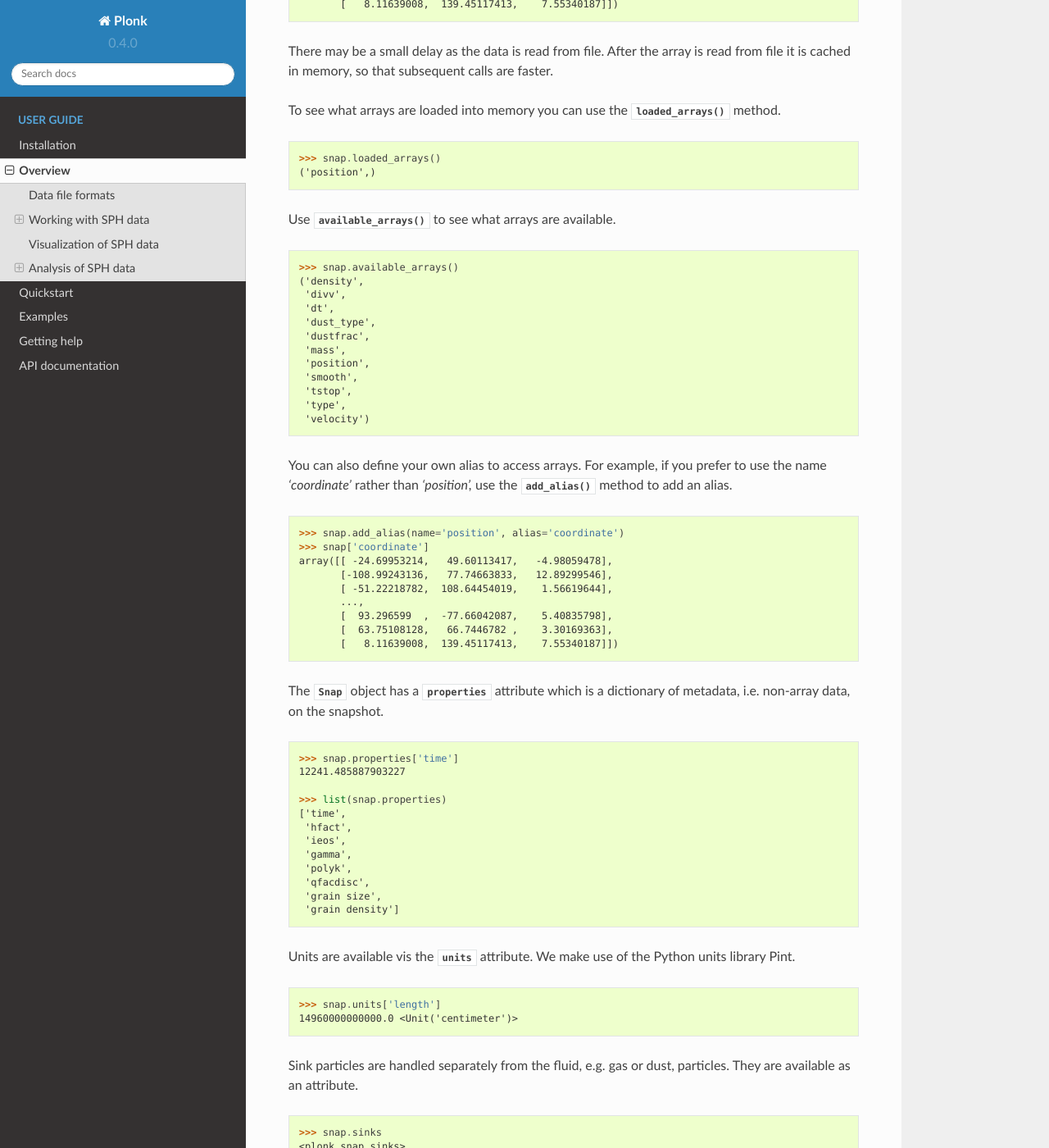
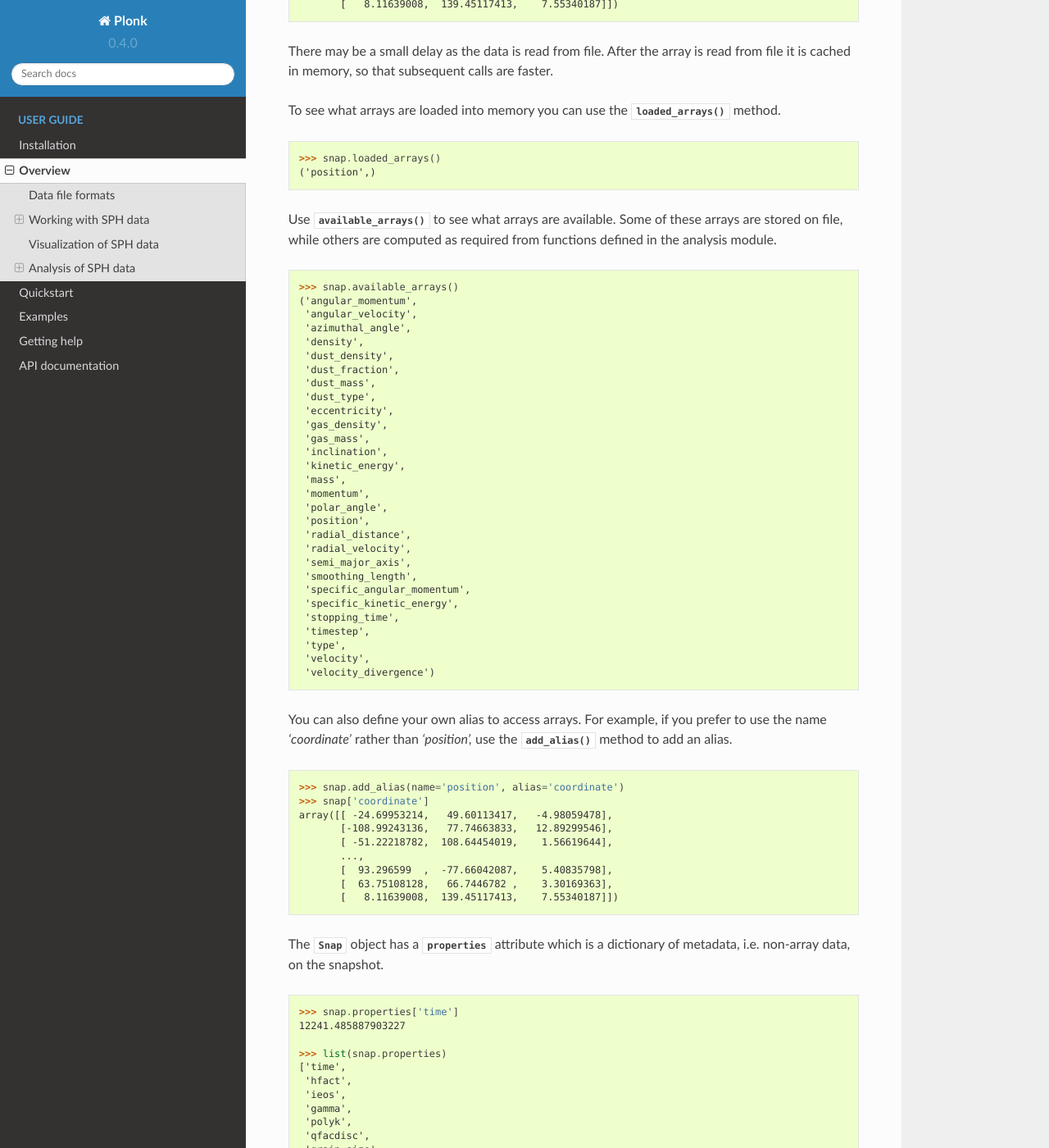
Before and after one commit to dmentipl/plonk, a Sphinx documentation site: the page built from docs/source/overview.rst, in a window 1280 px wide and 1400 px high, scrolled down 1496 px. Shown: the whole window at 82% size. Built offline with Sphinx 7.4.7 and the Read the Docs theme 2.0.0, drawn with Linux system fonts in a browser that asks for light colours; formulas are drawn with MathJax 3; some of the changed text lies outside the part shown.

Commit message:
Use more verbose names on Snap
E.g. 'smooth' is now 'smoothing_length'. In addition, the Phantom HDF5
reader sets these more verbose names for almost all Phantom arrays.

```diff
--- a/docs/source/overview.rst
+++ b/docs/source/overview.rst
@@ -91,22 +91,41 @@ To see what arrays are loaded into memory you can use the
     >>> snap.loaded_arrays()
     ('position',)
 
-Use :py:meth:`available_arrays` to see what arrays are available.
+Use :py:meth:`available_arrays` to see what arrays are available. Some of these
+arrays are stored on file, while others are computed as required from functions
+defined in the analysis module.
 
 .. code-block:: pycon
 
     >>> snap.available_arrays()
-    ('density',
-     'divv',
-     'dt',
+    ('angular_momentum',
+     'angular_velocity',
+     'azimuthal_angle',
+     'density',
+     'dust_density',
+     'dust_fraction',
+     'dust_mass',
      'dust_type',
-     'dustfrac',
+     'eccentricity',
+     'gas_density',
+     'gas_mass',
+     'inclination',
+     'kinetic_energy',
      'mass',
+     'momentum',
+     'polar_angle',
      'position',
-     'smooth',
-     'tstop',
+     'radial_distance',
+     'radial_velocity',
+     'semi_major_axis',
+     'smoothing_length',
+     'specific_angular_momentum',
+     'specific_kinetic_energy',
+     'stopping_time',
+     'timestep',
      'type',
-     'velocity')
+     'velocity',
+     'velocity_divergence')
 
 You can also define your own alias to access arrays. For example, if you prefer
 to use the name `'coordinate'` rather than `'position',` use the
@@ -154,6 +173,16 @@ Sink particles are handled separately from the fluid, e.g. gas or dust,
 particles. They are available as an attribute.
 
 .. code-block:: pycon
+
+    >>> snap.available_arrays(sinks=True)
+    ('accretion_radius',
+     'last_injection_time',
+     'mass',
+     'mass_accreted',
+     'position',
+     'softening_radius',
+     'spin',
+     'velocity')
 
     >>> snap.sinks
     <plonk.snap sinks>
@@ -433,7 +462,7 @@ To see what profiles are loaded and what are available use the
      'radius',
      'scale_height',
      'size',
-     'smooth')
+     'smoothing_length')
 
 
 To load a profile, simply call it.
--- a/docs/source/quickstart.rst
+++ b/docs/source/quickstart.rst
@@ -128,7 +128,7 @@ Create a radial profile.
      'number',
      'radius',
      'scale_height',
-     'smooth')
+     'smoothing_length')
     >>> with plt.style.context('seaborn'):
     ...     fig, ax = prof.plot('radius', 'scale_height')
     ...     ax.set_xlabel('Radius [au]')
```
Also changed, not shown: 10 other files.
